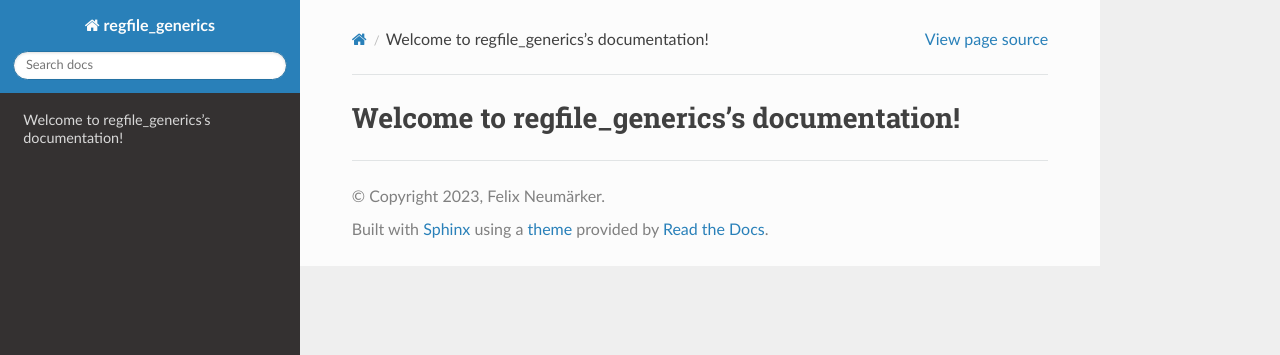
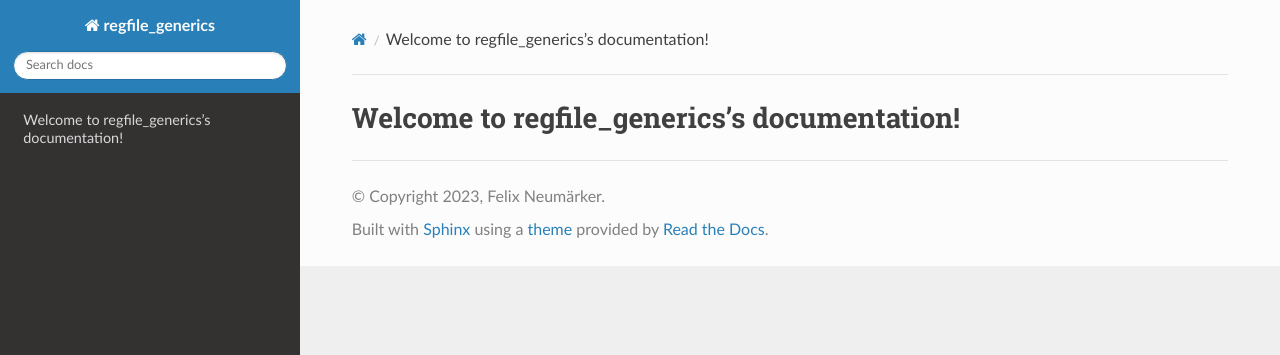
Before and after one commit to icglue/regfile_generics, a Sphinx documentation site: the page built from docs/index.rst, in a window 1280 px wide. Shown: the top 355 px of the page. Built offline with Sphinx 7.4.7 and the Read the Docs theme 2.0.0, drawn with Linux system fonts in a browser that asks for light colours.

```diff
--- /dev/null
+++ b/docs/_static/custom.css
@@ -0,0 +1,4 @@
+
+.wy-nav-content {
+    max-width: none;
+}
--- a/docs/conf.py
+++ b/docs/conf.py
@@ -50,4 +50,6 @@
 # https://www.sphinx-doc.org/en/master/usage/configuration.html#options-for-html-output
 
 html_theme = "sphinx_rtd_theme"
-# html_static_path = ["_static"]
+html_static_path = ["_static"]
+html_show_sourcelink = False
+html_css_files = ["custom.css"]
--- a/docs/requirements.txt
+++ b/docs/requirements.txt
@@ -1,3 +1,3 @@
-sphinx>=7.0.1
+sphinx<7.0.0
 sphinx-rtd-theme
 sphinx-autoapi
```
Also changed, not shown: 1 other file.
